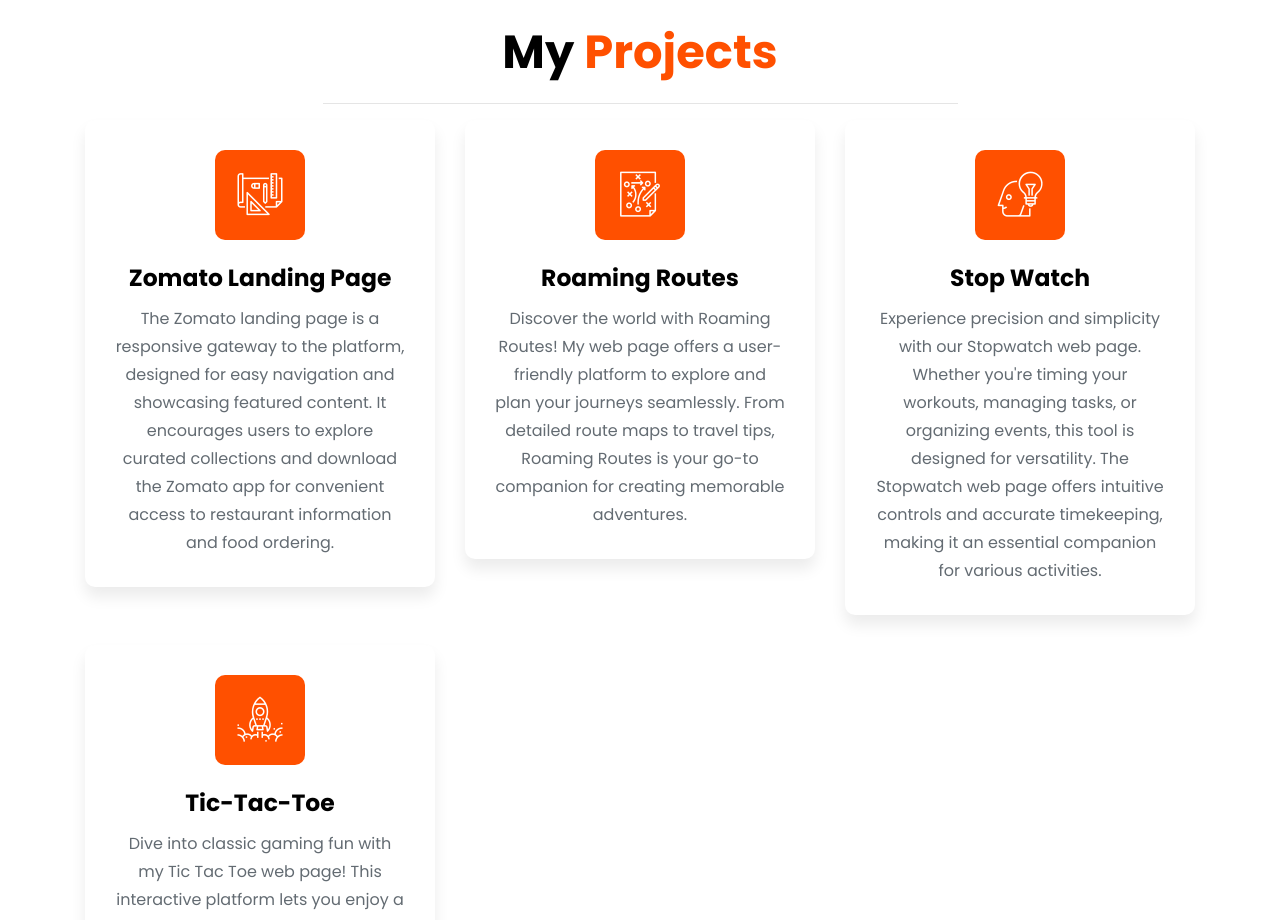
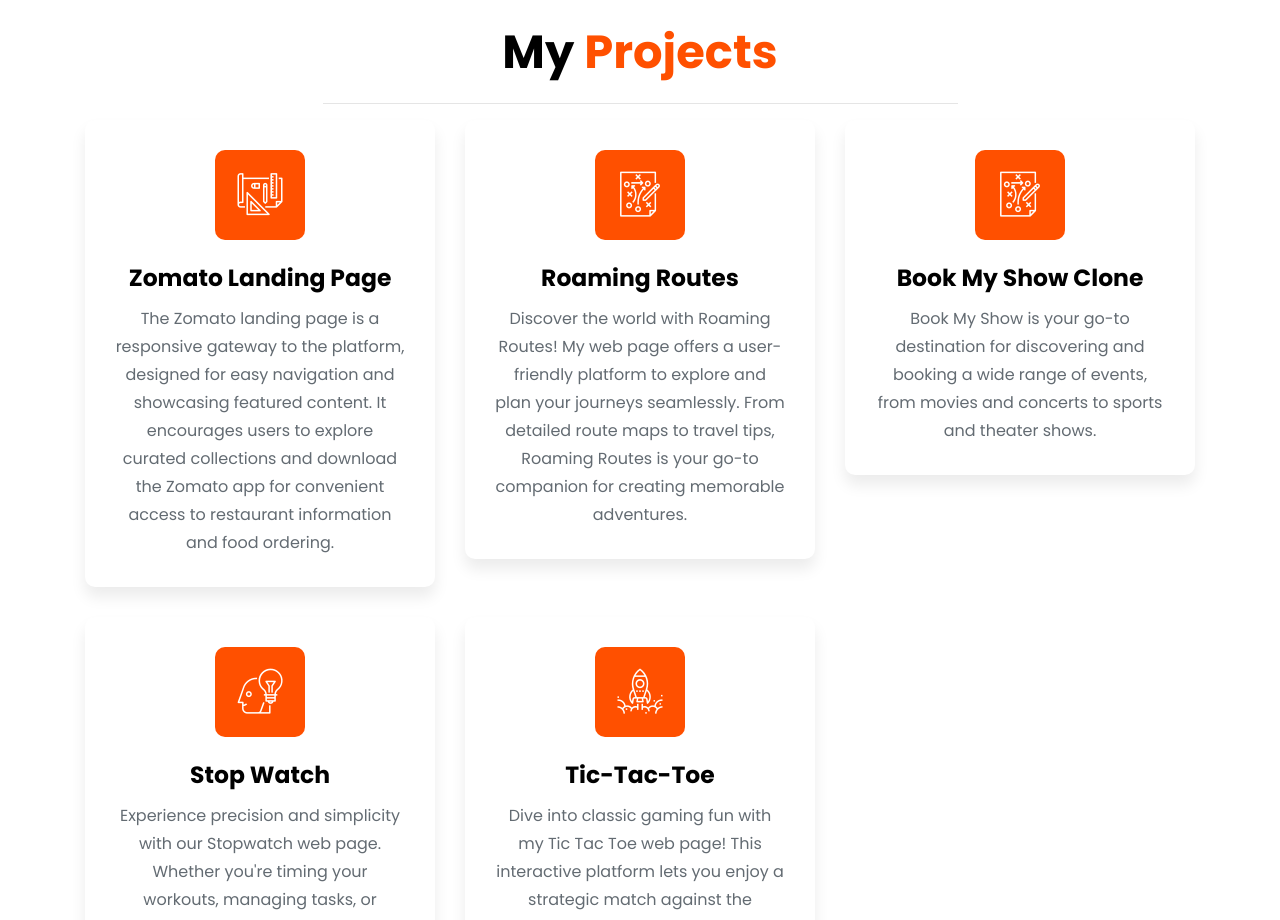
Before and after one commit to SakshiiMehta/Prodigy-wd-04, a plain HTML site: page index.html in a window 1280 px wide. Shown: the part 2360-3280 px from the top of the page. Drawn offline with Linux system fonts and the light colour scheme.

Commit message:
Project Update

```diff
--- a/index.html
+++ b/index.html
@@ -309,6 +309,20 @@
                 </div>
               </div>
             </div>
+             <div class="col-md-6 col-lg-4">
+              <div class="projects-box">
+                <div class="projects-box-icon">
+                  <span class="flaticon-011-strategy"></span>
+                </div>
+                <div class="projects-box-body">
+                  <h5><a href="https://sakshiimehta.github.io/prodigy_wd_01/" style="color: black;"> Book My Show Clone</a></h5>
+                  <p>
+                  Book My Show is your go-to destination for discovering and booking a wide range of events, from movies and concerts to sports and theater shows.
+
+                  </p>
+                </div>
+              </div>
+            </div>
             <div class="col-md-6 col-lg-4">
               <div class="projects-box">
                 <div class="projects-box-icon">
```
